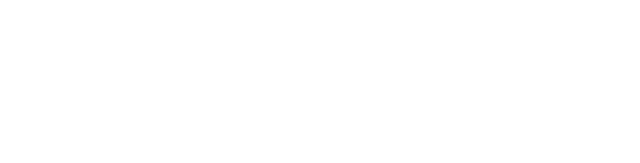
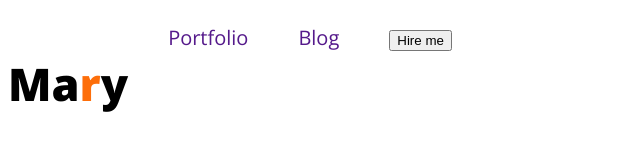
Before and after one commit to nazmulhossenshanto/Developer-portfolio, a plain HTML site: page index.html in a window 1280 px wide. Shown: the whole page, without its empty margins (0-640 px from the left). Drawn offline with nearby package versions, Linux system fonts and the light colour scheme.

Commit message:
nav bar added

```diff
--- a/index.html
+++ b/index.html
@@ -4,9 +4,22 @@
     <meta charset="UTF-8">
     <meta name="viewport" content="width=device-width, initial-scale=1.0">
     <title>Developer Portfolio</title>
+    <link rel="preconnect" href="https://fonts.googleapis.com">
+<link rel="preconnect" href="https://fonts.gstatic.com" crossorigin>
+<link href="https://fonts.googleapis.com/css2?family=Open+Sans:ital,wght@0,300..800;1,300..800&display=swap" rel="stylesheet">
+    <link rel="stylesheet" href="styles/portfolio.css">
 </head>
-<body>
-    <header></header>
+<body class="open-sans-normal">
+    <header>
+        <nav>
+            <h3 class="nav-title">Ma<span class="text-primary">r</span>y</h3>
+            <ul>
+                <li><a href="">Portfolio</a></li>
+                <li><a href="">Blog</a></li>
+                <li><a href=""><button>Hire me</button></a></li>
+            </ul>
+        </nav>
+    </header>
     <main></main>
     <footer></footer>
 </body>
--- /dev/null
+++ b/styles/portfolio.css
@@ -0,0 +1,39 @@
+
+
+.open-sans-normal {
+  font-family: "Open Sans", sans-serif;
+  font-optical-sizing: auto;
+  font-style: normal;
+  font-variation-settings:
+    "wdth" 100;
+}
+
+
+/* common shared style */
+.text-primary{
+    color: #FD6E0A;
+}
+.dark-2{
+    color: #474747;
+}
+
+
+/* nav style */
+nav{
+    display: flex;
+}
+nav ul{
+    display: flex;
+}
+nav ul li{
+    list-style: none;
+    margin-right: 50px;
+}
+nav li a{
+    text-decoration: none;
+    font-size: 20px;
+}
+.nav-title{
+    font-weight: 800;
+    font-size: 45px;
+}
```
